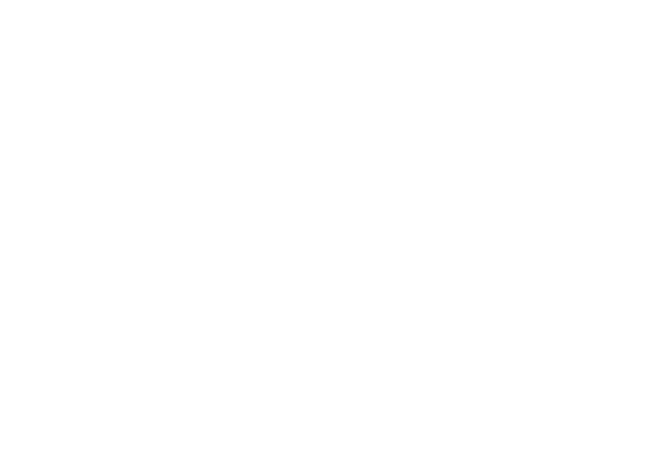
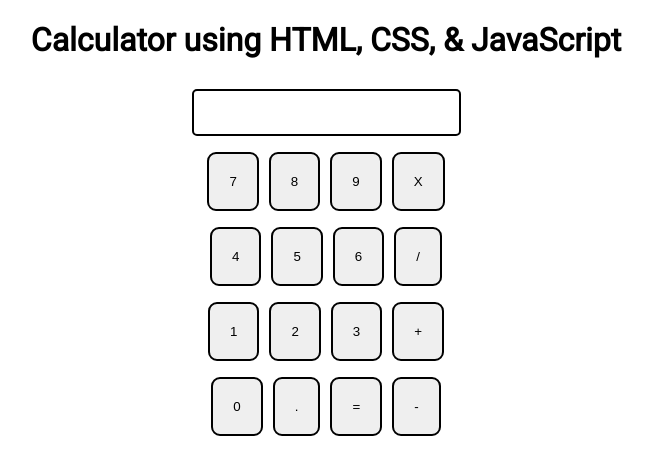
Before and after one commit to Arijit1610/Projects, a plain HTML site: page Calculator/index.html in a window 1280 px wide. Shown: the whole page, without its empty margins (322-975 px from the left). Drawn offline with Linux system fonts and the light colour scheme.

Commit message:
mid commit

```diff
--- a/Calculator/index.html
+++ b/Calculator/index.html
@@ -3,11 +3,44 @@
 <head>
     <meta charset="UTF-8">
     <meta name="viewport" content="width=device-width, initial-scale=1.0">
+    <link rel="preconnect" href="https://fonts.googleapis.com">
+<link rel="preconnect" href="https://fonts.gstatic.com" crossorigin>
+<link href="https://fonts.googleapis.com/css2?family=Roboto&display=swap" rel="stylesheet">
     <link rel="stylesheet" href="style.css">
+    <link rel="stylesheet" href="utils.css">
     <title>Document</title>
 </head>
 <body>
     <script src="script.js"></script>
-
+    <h1 class = 'text-center'>Calculator using HTML, CSS, & JavaScript</h1>
+    <div class="container flex flex-col  mx-auto items-center">
+        <div class="row">
+            <input type="text" class="input">
+        </div>
+        <div class="row">
+                <button class="button">7</button>
+                <button class="button">8</button>
+                <button class="button">9</button>
+                <button class="button">X</button>
+        </div>
+        <div class="row">
+                <button class="button">4</button>
+                <button class="button">5</button>
+                <button class="button">6</button>
+                <button class="button">/</button>
+        </div>
+        <div class="row">
+                <button class="button">1</button>
+                <button class="button">2</button>
+                <button class="button">3</button>
+                <button class="button">+</button>
+        </div>
+        <div class="row">
+                <button class="button">0</button>
+                <button class="button">.</button>
+                <button class="button">=</button>
+                <button class="button">-</button>
+        </div>
+    </div>
 </body>
 </html>
--- a/Calculator/style.css
+++ b/Calculator/style.css
@@ -0,0 +1,22 @@
+html, body{
+    height: 100%;
+    width: 100%;
+    font-family: 'Roboto', sans-serif;
+}
+.button{
+    padding: 20px;
+    margin: 0px 3px;
+    border: 2px solid black;
+    border-radius: 9px;
+
+}
+.row{
+    margin: 8px 0px;
+}
+.row input{
+    font-size: 20px;
+    margin: 0;
+    padding: 10px 0px;
+    border: 2px solid black;
+    border-radius: 5px;
+}
--- a/Calculator/utils.css
+++ b/Calculator/utils.css
@@ -0,0 +1,18 @@
+.text-center{
+    text-align: center;
+}
+.bg-red{
+    background: red;
+}
+.mx-auto{
+    margin: auto;
+}
+.flex{
+    display: flex;
+}
+.flex-col{
+    flex-direction: column;
+}
+.items-center{
+    align-items: center;
+}
```
